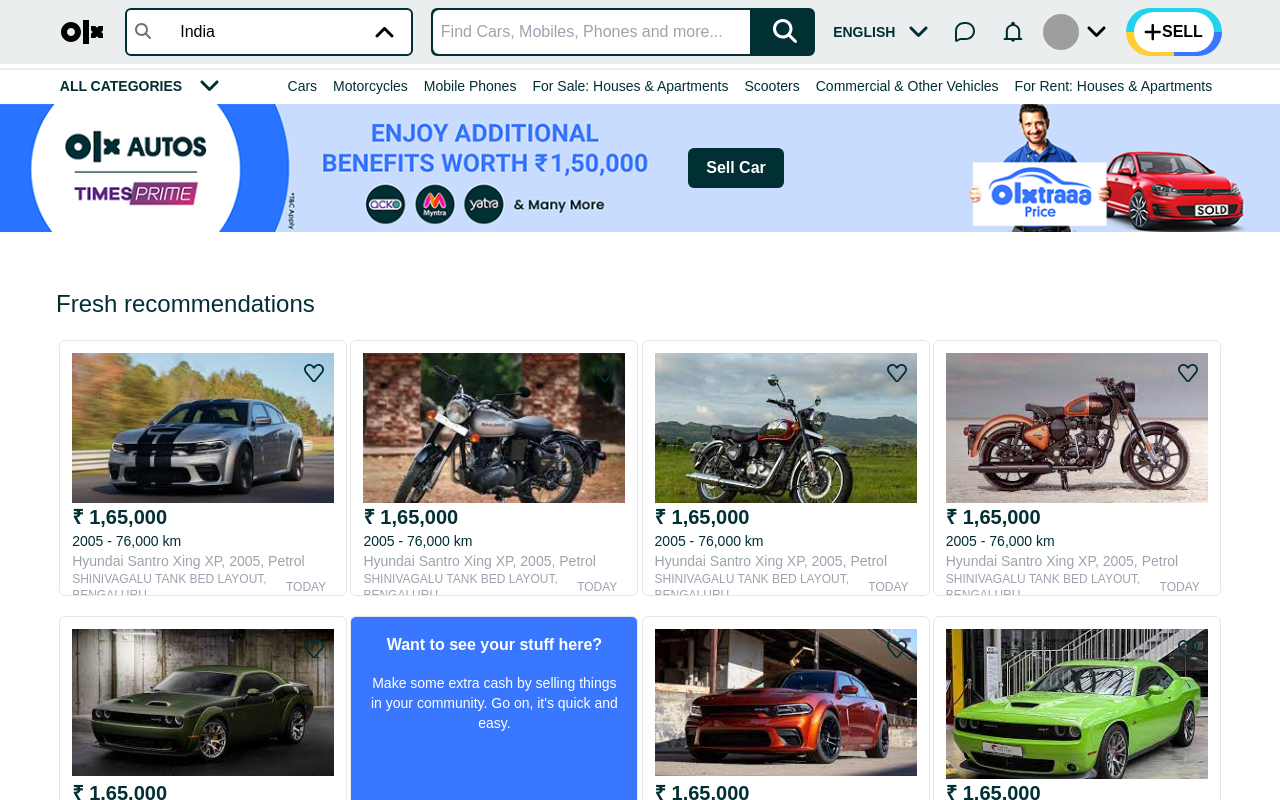
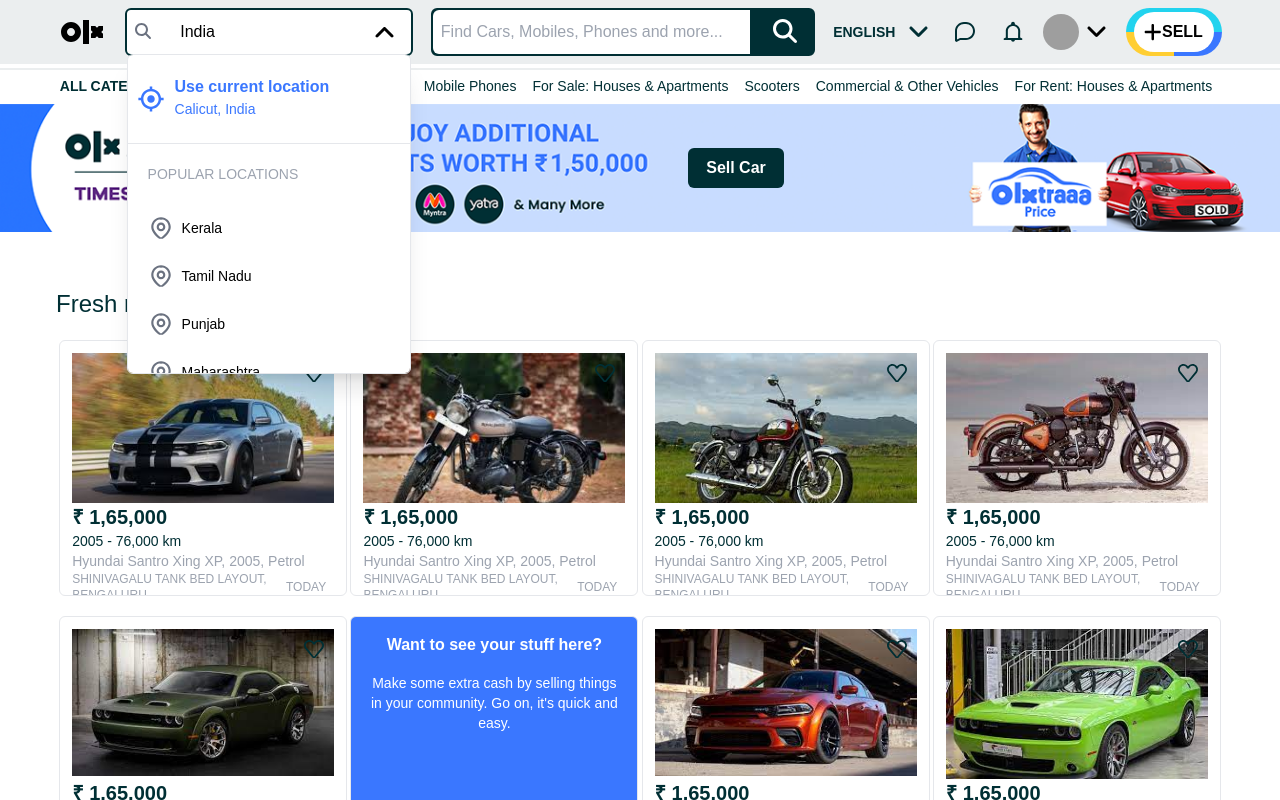
Before and after one commit to Sidharthkp/olx-angular, an Angular app: page / in a window 1280 px wide. Both pictures are taken after a click on the element 384 px from the left and 32 px from the top of the page. Shown: the top 800 px of the page. Built offline with nearby package versions, Linux system fonts and the light colour scheme; grey boxes are pictures that could not be loaded.

Commit message:
Dropdown location ready

```diff
--- a/src/app/components/header/header.component.ts
+++ b/src/app/components/header/header.component.ts
@@ -17,6 +17,5 @@
 
   toggleAddTask() {
     this.uiService.toggleAddTask();
-    console.log(this.showDropDown, "header");
   }
 }
--- a/src/app/components/header/location/location.component.ts
+++ b/src/app/components/header/location/location.component.ts
@@ -17,6 +17,5 @@
 
   onClick() {
     this.btnClick.emit()
-    console.log(this.rotate);
   }
 }
--- a/src/app/components/header/location/locationdropdown/locationdropdown.component.html
+++ b/src/app/components/header/location/locationdropdown/locationdropdown.component.html
@@ -1,4 +1,4 @@
-<div class="w-full h-80 border rounded-md shadow-xl bg-white overflow-auto hidden">
+<div *ngIf="showDropDown" class="w-full h-80 border rounded-md shadow-xl bg-white overflow-auto">
     <div class="my-5 hover:bg-cyan-300 w-full flex flex-row h-12 hover:bg-opacity-40 text-[#3a77ff] justify-evenly">
         <div class="w-1/6 items-center flex justify-center">
             <svg xmlns="http://www.w3.org/2000/svg" width="30px" height="30px" viewBox="0 0 1024 1024"
--- a/src/app/components/header/location/locationdropdown/locationdropdown.component.ts
+++ b/src/app/components/header/location/locationdropdown/locationdropdown.component.ts
@@ -1,4 +1,6 @@
 import { Component } from '@angular/core';
+import { UiService } from 'src/app/services/ui.service';
+import { Subscription } from 'rxjs';
 
 @Component({
   selector: 'app-locationdropdown',
@@ -6,5 +8,11 @@
   styleUrls: ['./locationdropdown.component.css']
 })
 export class LocationdropdownComponent {
+  showDropDown!: boolean;
+  subscription!: Subscription;
+
+  constructor(private uiService: UiService) {
+    this.subscription = this.uiService.onToggle().subscribe((value) => (this.showDropDown = value));
+  }
 
 }
```
